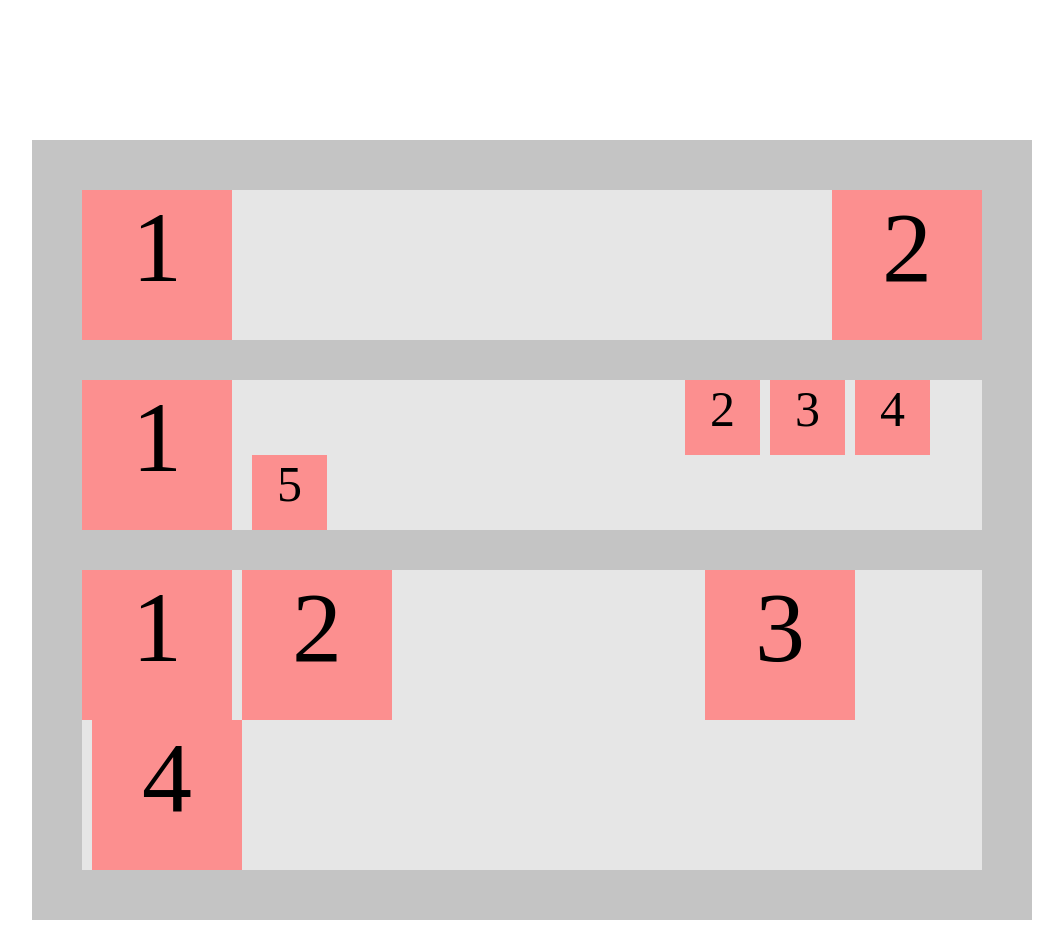
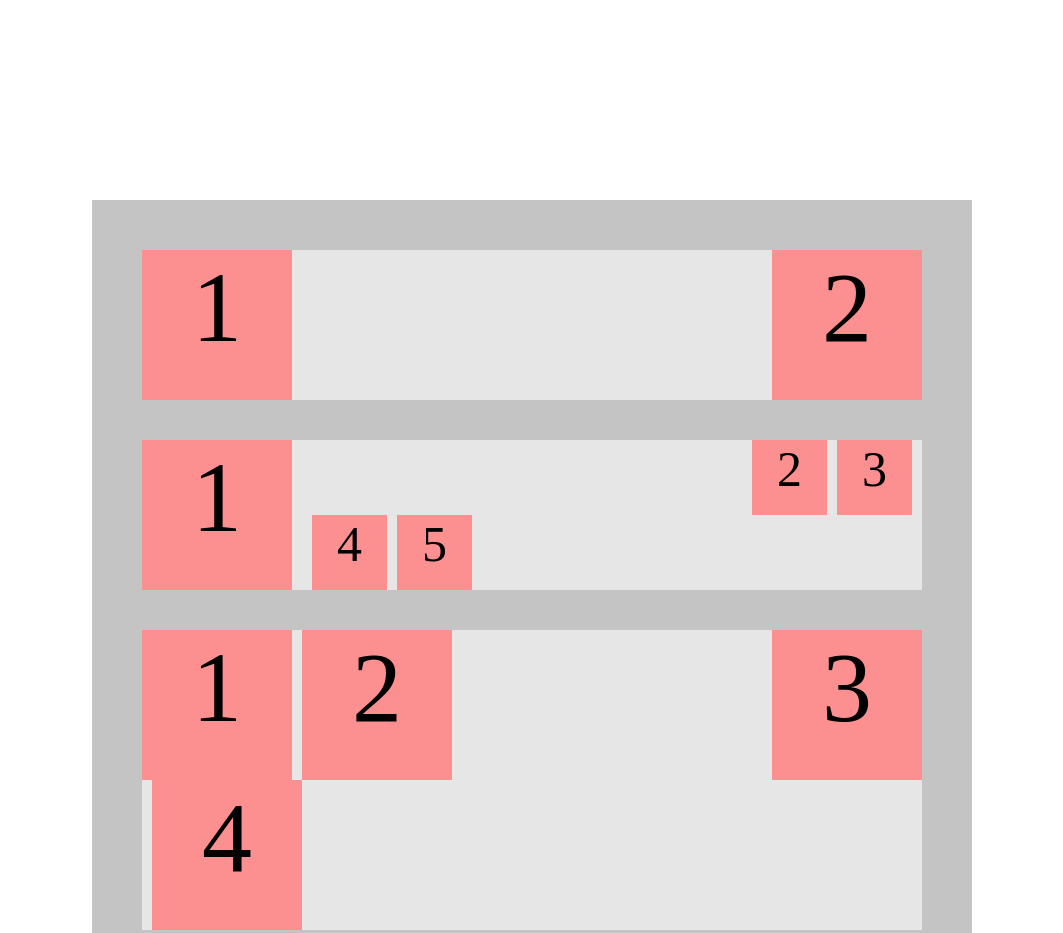
Before and after one commit to DariiaVasylieva/Lesson-5, a plain HTML site: page index.html in a window 1280 px wide. Shown: the top 933 px of the page, without its empty margins (108-1171 px from the left). Drawn offline with Linux system fonts and the light colour scheme.

Commit message:
finished work

```diff
--- a/style.css
+++ b/style.css
@@ -5,7 +5,7 @@
 }
 
 .wrapper {
-    margin: 140px;
+    margin: 200px;
     padding: 10px;
     background-color: #C4C4C4;
 }
@@ -46,9 +46,9 @@
 }
 
 .second {
-    margin-left: 443px;
+    margin-left: 450px;
 }
 
 .third {
-    margin-left: 303px;
+    margin-left: 310px;
 }
```
